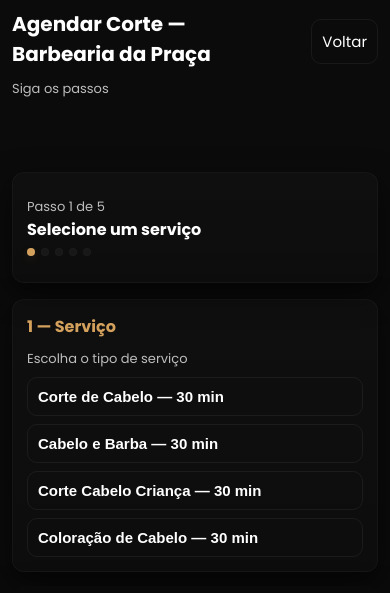
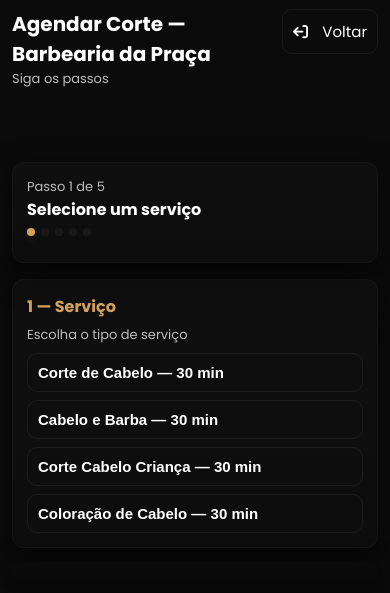
Before and after one commit to Fr4nc1sco14/BarbeariaDaPraca, a plain HTML site: page assets/pages/book.html in a window 390 px wide. Shown: the part 99-692 px from the top of the page. Drawn offline with Linux system fonts and the light colour scheme.

Commit message:
update a media querie to book

```diff
--- a/assets/pages/book.html
+++ b/assets/pages/book.html
@@ -215,8 +215,6 @@
     width: 60%;
   }
 
-  .muted{margin-top: 10px;}
-
   /* bloco do botão voltar — vai para direita */
   header > div:last-child {
     margin-left: auto;
@@ -259,11 +257,13 @@
         </div>
         <div>
           <h2 style="margin:0">Agendar Corte — Barbearia da Praça</h2>
-          <div class="muted">Siga os passos</div>
+          <div class="muted" id="siga">Siga os passos</div>
         </div>
       </div>
       <div style="display:flex;gap:8px;align-items:center; text-decoration: none;">
-        <a href="../index.html" style="text-decoration: none;" class="btn-ghost">Voltar</a>
+        <a href="../index.html" style="text-decoration: none;" class="btn-ghost">
+          <i class="fa-solid fa-arrow-right-from-bracket fa-rotate-180" style="margin-right: 10px;"></i> Voltar
+        </a>
       </div>
     </header>
 
```
